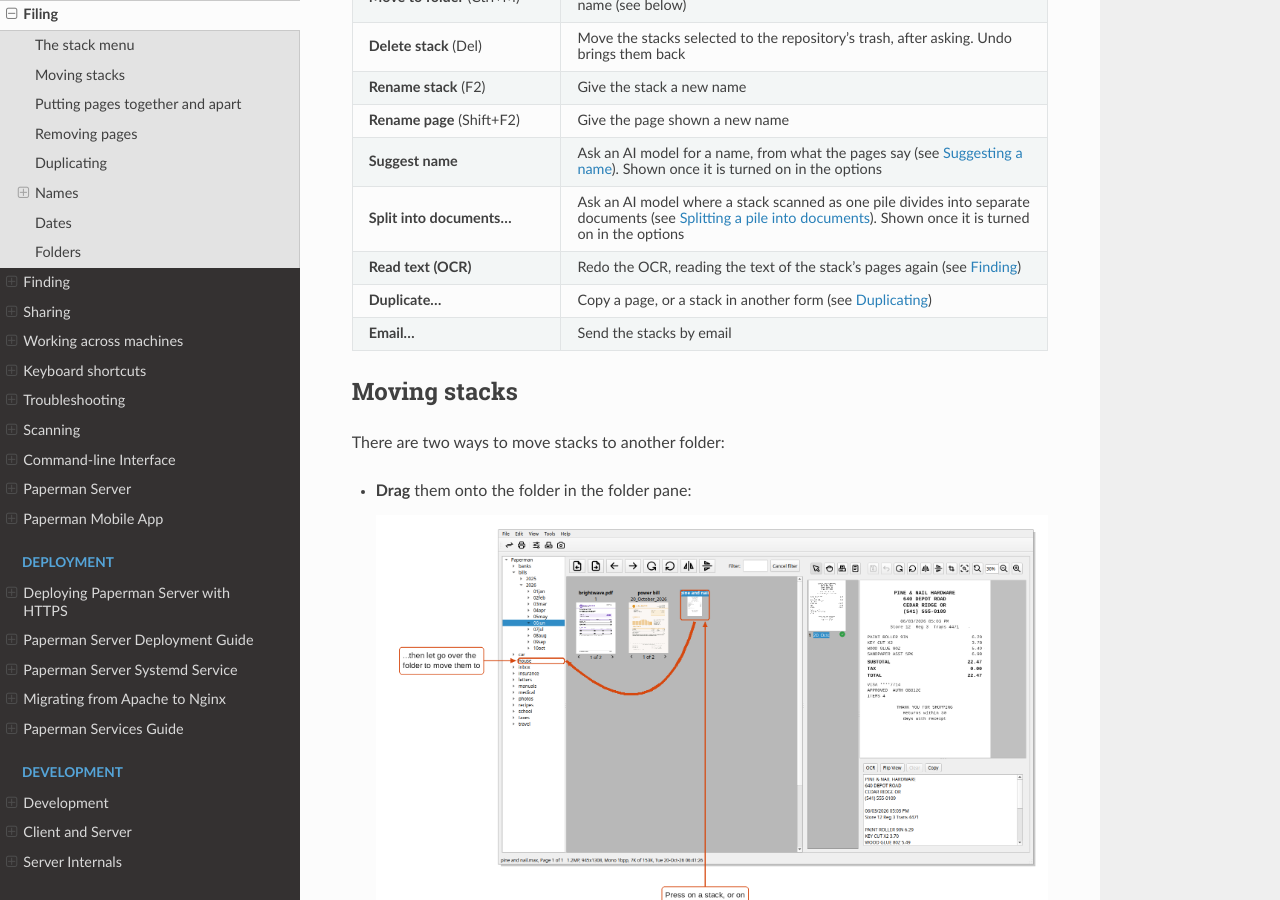
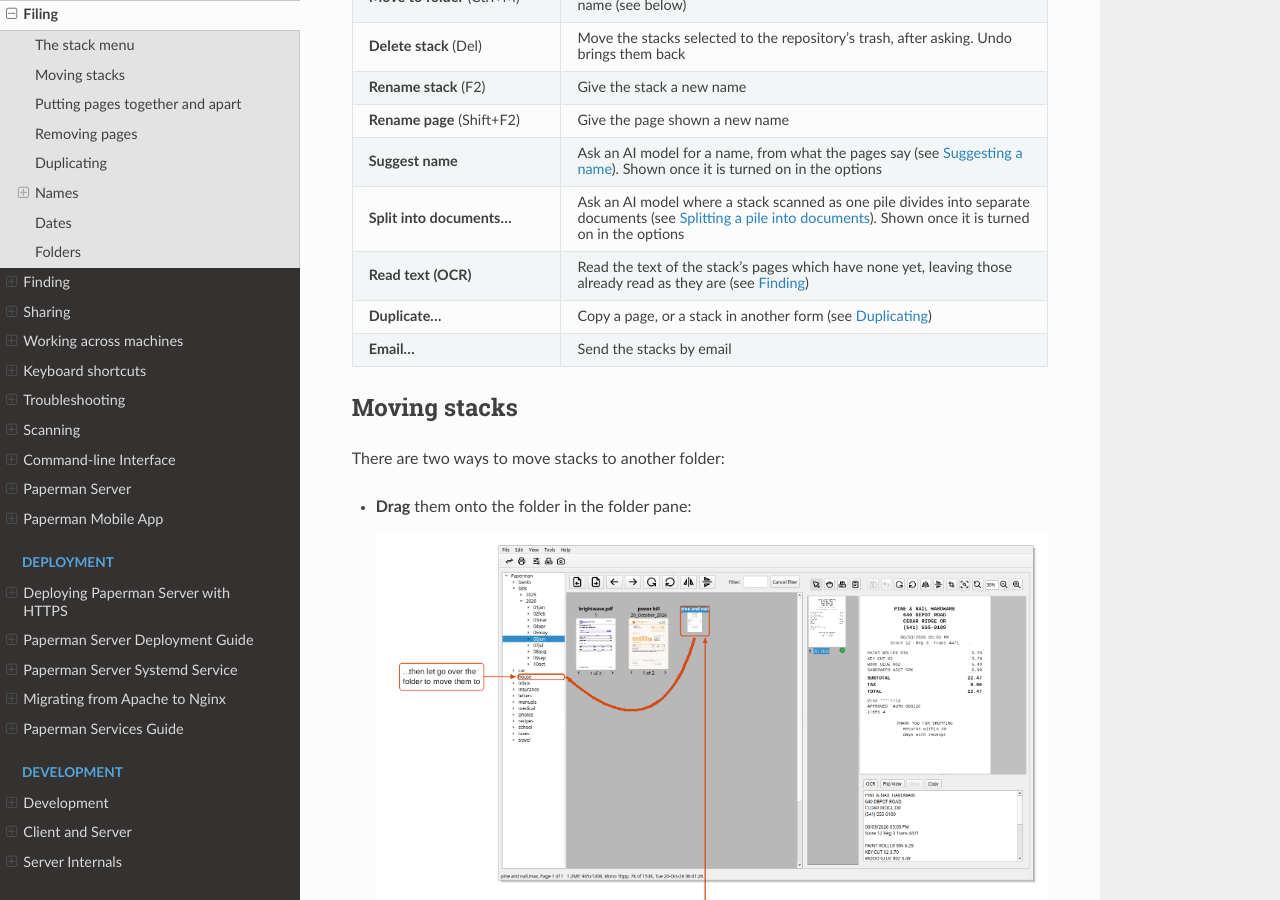
Before and after one commit to sjg20/paperman, a Sphinx documentation site: the page built from doc/filing.rst, in a window 1280 px wide and 900 px high, scrolled down 965 px. Built offline with Sphinx 7.4.7 and the Read the Docs theme 3.1.0, drawn with Linux system fonts in a browser that asks for light colours.

Commit message:
doc: Say that Read text leaves pages already read alone
The table of the stack menu says that Read text (OCR) redoes the OCR,
reading the text of the stack's pages again. It reads only the pages
which have no text, so on a stack which has been read it finishes at
once, which looks as though nothing happened.

Say what it does.

Co-developed-by: Claude Fable 5.2 <noreply@anthropic.com>
Claude-Session: https://claude.ai/code/session_01BxfLL7T8McSpFMMxYekitE

```diff
--- a/doc/filing.rst
+++ b/doc/filing.rst
@@ -51,8 +51,8 @@ with it, or with all the stacks selected:
        separate documents (see `Splitting a pile into documents`_). Shown
        once it is turned on in the options
    * - **Read text (OCR)**
-     - Redo the OCR, reading the text of the stack's pages again (see
-       :doc:`finding`)
+     - Read the text of the stack's pages which have none yet, leaving
+       those already read as they are (see :doc:`finding`)
    * - **Duplicate...**
      - Copy a page, or a stack in another form (see `Duplicating`_)
    * - **Email...**
```
